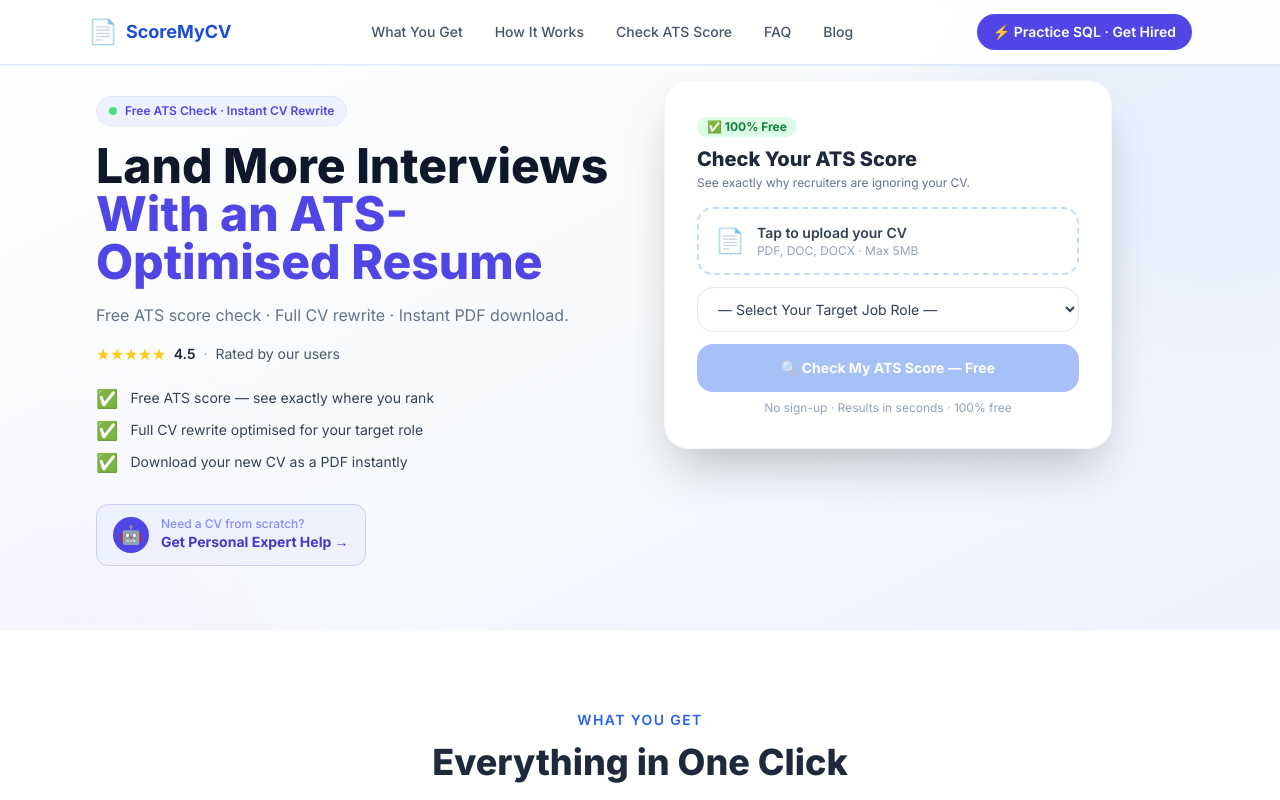
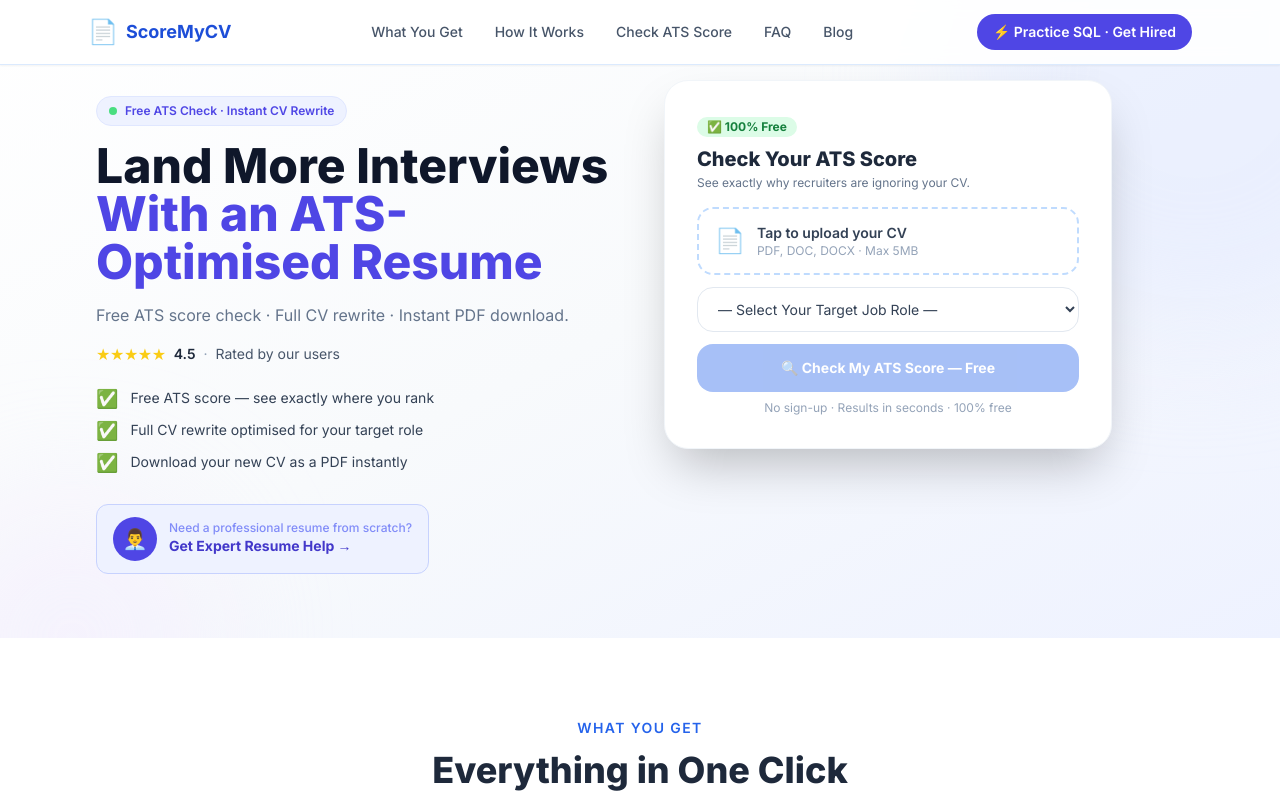
Before and after one commit to dakjdakk/SCOREMYCV, a Next.js app: page / in a window 1280 px wide. Shown: the top 800 px of the page. Built offline with nearby package versions, Linux system fonts and the light colour scheme.

Commit message:
feat: update help CTA with professional person emoji

```diff
--- a/app/page.tsx
+++ b/app/page.tsx
@@ -565,12 +565,12 @@
             rel="noopener noreferrer"
             className="mt-4 inline-flex items-center gap-3 border border-indigo-200 bg-indigo-50 hover:bg-indigo-100 transition-colors rounded-xl px-4 py-3 w-fit group"
           >
-            <div className="w-9 h-9 rounded-full bg-indigo-600 flex items-center justify-center text-white text-lg flex-shrink-0">
-              🤖
+            <div className="w-11 h-11 rounded-full bg-indigo-600 flex items-center justify-center text-white flex-shrink-0 text-xl">
+              👨‍💼
             </div>
             <div>
-              <div className="text-xs text-indigo-400 font-medium leading-none mb-0.5">Need a CV from scratch?</div>
-              <div className="text-sm font-bold text-indigo-700 group-hover:text-indigo-800 leading-snug">Get Personal Expert Help →</div>
+              <div className="text-xs text-indigo-400 font-medium leading-none mb-0.5">Need a professional resume from scratch?</div>
+              <div className="text-sm font-bold text-indigo-700 group-hover:text-indigo-800 leading-snug">Get Expert Resume Help →</div>
             </div>
           </a>
         </div>
```
